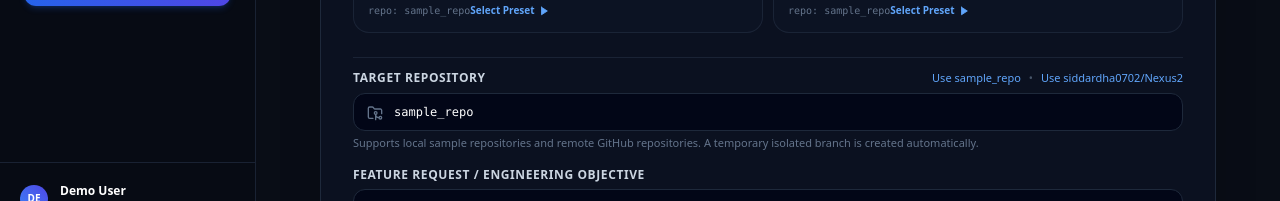
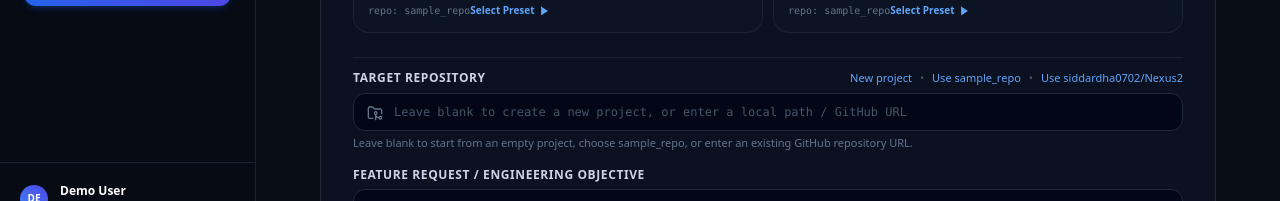
Before and after one commit to siddardha0702/SS, a Next.js app in the folder frontend/: page /tasks/new in a window 1280 px wide. Shown: the part 566-767 px from the top of the page. Built offline with nearby package versions, Linux system fonts and the light colour scheme; no server answers.

Commit message:
feat: allow creating a brand new Nexus project

```diff
--- a/frontend/app/tasks/new/page.tsx
+++ b/frontend/app/tasks/new/page.tsx
@@ -21,7 +21,7 @@ import Link from 'next/link';
 
 export default function NewTaskPage() {
   const router = useRouter();
-  const [repository, setRepository] = useState('sample_repo');
+  const [repository, setRepository] = useState('');
   const [featureRequest, setFeatureRequest] = useState(
     'Add a responsive contact section with name, email, message and submit button.'
   );
@@ -61,8 +61,8 @@ export default function NewTaskPage() {
 
   const handleSubmit = async (e: React.FormEvent) => {
     e.preventDefault();
-    if (!repository.trim() || !featureRequest.trim()) {
-      setErrorMsg('Please specify both a target repository and feature request description.');
+    if (!featureRequest.trim()) {
+      setErrorMsg('Please describe what you want Nexus to build.');
       return;
     }
 
@@ -169,6 +169,14 @@ export default function NewTaskPage() {
               <div className="flex items-center space-x-2 text-[11px]">
                 <button
                   type="button"
+                  onClick={() => setRepository('')}
+                  className="text-blue-400 hover:underline"
+                >
+                  New project
+                </button>
+                <span className="text-slate-600">&bull;</span>
+                <button
+                  type="button"
                   onClick={() => setRepository('sample_repo')}
                   className="text-blue-400 hover:underline"
                 >
@@ -191,13 +199,13 @@ export default function NewTaskPage() {
                 type="text"
                 value={repository}
                 onChange={(e) => setRepository(e.target.value)}
-                placeholder="sample_repo or https://github.com/user/repo"
+                placeholder="Leave blank to create a new project, or enter a local path / GitHub URL"
                 className="w-full bg-slate-950 border border-slate-800 rounded-xl pl-10 pr-4 py-2.5 text-xs text-white placeholder-slate-600 focus:outline-none focus:border-blue-500 font-mono"
                 required
               />
             </div>
             <p className="text-[11px] text-slate-500 mt-1">
-              Supports local sample repositories and remote GitHub repositories. A temporary isolated branch is created automatically.
+              Leave blank to start from an empty project, choose sample_repo, or enter an existing GitHub repository URL.
             </p>
           </div>
 
```
